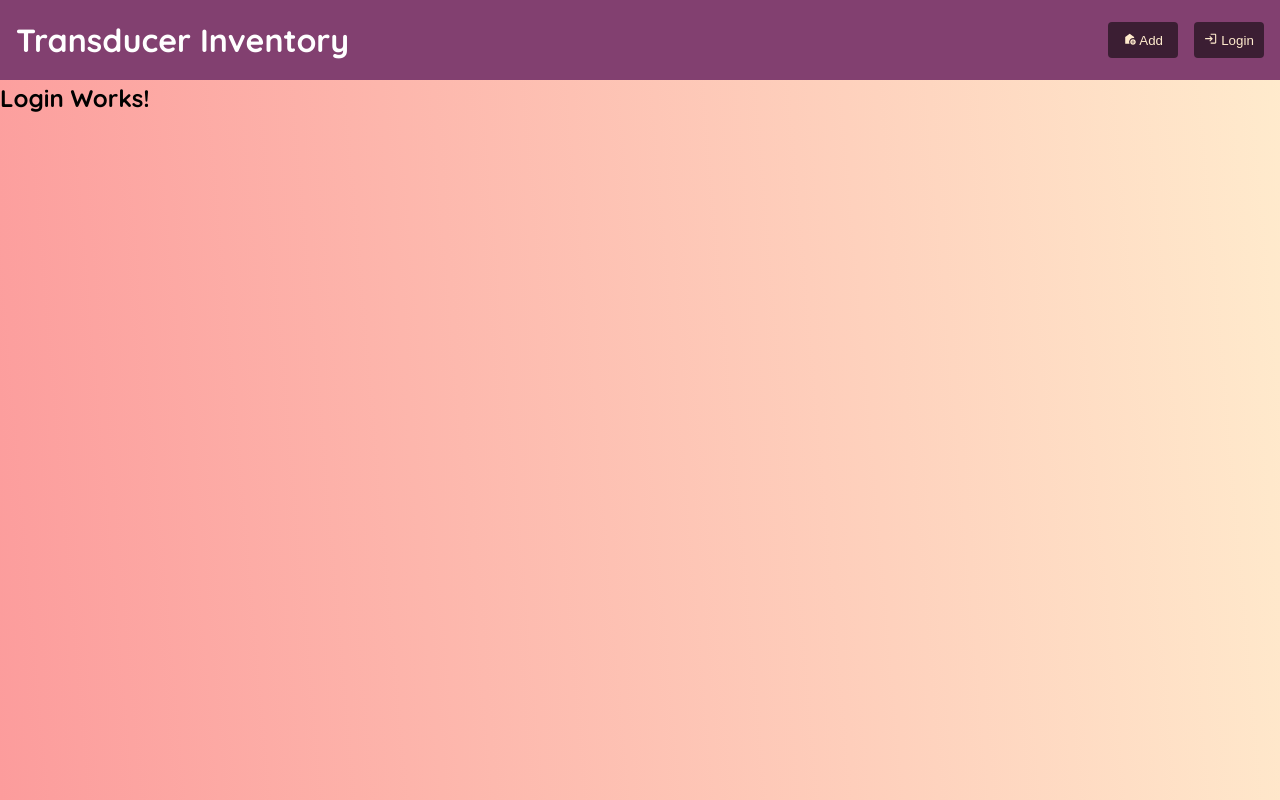
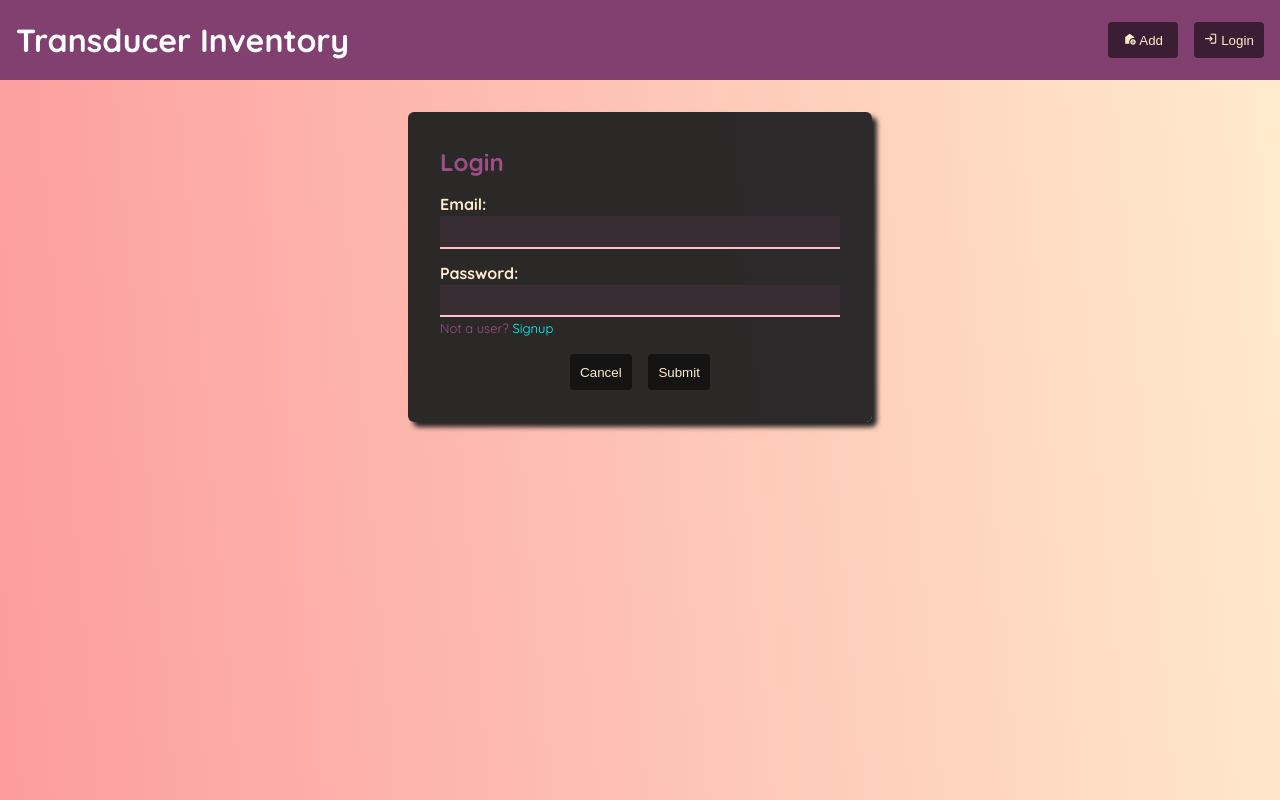
Before and after one commit to MattAKeider/transducer-inventory, a React (Vite) app: page /login in a window 1280 px wide. Built offline with nearby package versions, Linux system fonts and the light colour scheme.

Commit message:
add login form

```diff
--- a/src/App.tsx
+++ b/src/App.tsx
@@ -3,7 +3,7 @@ import { createBrowserRouter, RouterProvider } from 'react-router-dom';
 import MessagePage from './components/MessagePage/MessagePage';
 import Root from './pages/Root';
 import Home from './pages/Home';
-import Login from './pages/Login';
+import Login from './pages/Login/Login';
 
 const router = createBrowserRouter([
   {
--- a/src/components/Header/Header.tsx
+++ b/src/components/Header/Header.tsx
@@ -1,4 +1,5 @@
 import { useRef } from 'react';
+import { useNavigate } from 'react-router-dom';
 import { MdAddHome, MdLogin, MdLogout } from "react-icons/md";
 
 import Modal, { ModalHandle } from '../../ui/Modal/Modal';
@@ -8,6 +9,7 @@ import styles from './Header.module.css';
 
 const Header = () => {
   const modalRef = useRef<ModalHandle>();
+  const navigate = useNavigate();
 
   const handleOpenAddTransducer = () => {
     modalRef.current.open();
@@ -17,8 +19,8 @@ const Header = () => {
     modalRef.current.close();
   };
 
-  const handleOpenLogin = () => {
-    console.log('Log in!');
+  const handleLogin = () => {
+    navigate('/login');
   };
 
   return (
@@ -31,7 +33,7 @@ const Header = () => {
           <h1 className={styles.title}>Transducer Inventory</h1>
           <nav className={styles.navbar}>
             <Button className={styles.button} onClick={handleOpenAddTransducer}><MdAddHome/> Add</Button>
-            <Button className={styles.button} onClick={handleOpenLogin}><MdLogin/> Login</Button>
+            <Button className={styles.button} onClick={handleLogin}><MdLogin/> Login</Button>
           </nav>
         </div>
       </header>
--- /dev/null
+++ b/src/components/LoginForm/LoginForm.module.css
@@ -0,0 +1,49 @@
+.form_container {
+  margin: 1rem;
+}
+
+.title {
+  color: #a6518ff1;
+}
+
+.field {
+  margin-top: 0.75rem;
+}
+
+.field label {
+  display: block;
+  color: #ffebcd;
+  font-weight: bolder;
+}
+
+.field input {
+  width: 400px;
+  padding: 0.30rem;
+  border: none;
+  border-bottom: 2px solid pink;
+  background-color: #773f6828;
+  color: #fff;
+  font-size: large;
+}
+
+.switch_text {
+  color: #a6518ff1;
+  font-size: small;
+  margin-top: 0.1rem;
+}
+
+.switch_text > span{
+  color: cyan;
+}
+
+.switch_text > span:hover {
+  cursor: pointer;
+  color: violet;
+}
+
+.form_actions {
+  display: flex;
+  justify-content: center;
+  margin-top: 1rem;
+  gap: 1rem;
+}
--- /dev/null
+++ b/src/components/LoginForm/LoginForm.tsx
@@ -0,0 +1,94 @@
+import { useState } from 'react';
+import { useNavigate } from 'react-router-dom';
+
+import Button from '../../ui/Button/Button';
+import Card from '../../ui/Card/Card';
+import styles from './LoginForm.module.css';
+
+interface User {
+  username: string;
+  email: string;
+  password: string;
+}
+
+const LoginForm = () => {
+  const navigate = useNavigate();
+
+  const [isNewUser, setIsNewUser] = useState<boolean>(false);
+  const [username, setUsername] = useState<string>('');
+  const [email, setEmail] = useState<string>('');
+  const [password, setPassword] = useState<string>('');
+  const [confirm, setConfirm] = useState<string>('');
+
+  const handleChangeUsername = (event: React.ChangeEvent<HTMLInputElement>) => {
+    setUsername(event.target.value);
+  };
+
+  const handleChangeEmail = (event: React.ChangeEvent<HTMLInputElement>) => {
+    setEmail(event.target.value);
+  };
+
+  const handleChangePassword = (event: React.ChangeEvent<HTMLInputElement>) => {
+    setPassword(event.target.value);
+  };
+
+  const handleChangeConfirm = (event: React.ChangeEvent<HTMLInputElement>) => {
+    setConfirm(event.target.value);
+  };
+
+  const handleSwitchForm = () => {
+    setIsNewUser(prevState => !prevState);
+  };
+
+  const handleCancel = () => {
+    navigate('/');
+  };
+
+  const handleSubmit = (event: React.FormEvent<HTMLFormElement>) => {
+    event.preventDefault();
+
+    const userData: User = {
+      username,
+      email,
+      password
+    };
+
+    console.log(userData);
+
+    navigate('/');
+  };
+
+  return (
+    <Card>
+      <div className={styles.form_container}>
+        <h2 className={styles.title}>{isNewUser ? 'Create User' : 'Login'}</h2>
+        <form onSubmit={handleSubmit}>
+          {isNewUser && <div className={styles.field}>
+            <label htmlFor="username">Username:</label>
+            <input type="text" id="username" name="username" value={username} onChange={handleChangeUsername}/>
+          </div>}
+          <div className={styles.field}>
+            <label htmlFor="email">Email:</label>
+            <input type="email" id="email" name="email" value={email} onChange={handleChangeEmail}/>
+          </div>
+          <div className={styles.field}>
+            <label htmlFor="password">Password:</label>
+            <input type="password" id="password" name="password" value={password} onChange={handleChangePassword}/>
+          </div>
+          {isNewUser && <div className={styles.field}>
+            <label htmlFor="confirm">Confirm Password:</label>
+            <input type="password" id="confirm" name="confirm" value={confirm} onChange={handleChangeConfirm}/>
+          </div>}
+          {isNewUser && <p className={styles.switch_text}>Already a user? <span onClick={handleSwitchForm}>Login</span></p>}
+          {!isNewUser && <p className={styles.switch_text}>Not a user? <span onClick={handleSwitchForm}>Signup</span></p>}
+          <div className={styles.form_actions}>
+            <Button type="button" onClick={handleCancel}>Cancel</Button>
+            <Button type="submit">Submit</Button>
+          </div>
+        </form>
+      </div>
+    </Card>
+  );
+};
+
+export default LoginForm;
--- a/src/pages/Login.tsx
+++ /dev/null
@@ -1,5 +0,0 @@
-const Login = () => {
-  return <h2>Login Works!</h2>;
-};
-
-export default Login;
--- /dev/null
+++ b/src/pages/Login/Login.module.css
@@ -0,0 +1,5 @@
+.container {
+  display: flex;
+  justify-content: center;
+  margin-top: 2rem;
+}
--- /dev/null
+++ b/src/pages/Login/Login.tsx
@@ -0,0 +1,12 @@
+import LoginForm from '../../components/LoginForm/LoginForm';
+import styles from './Login.module.css';
+
+const Login = () => {
+  return (
+    <section className={styles.container}>
+      <LoginForm />
+    </section>
+  );
+};
+
+export default Login;
--- /dev/null
+++ b/src/ui/Card/Card.module.css
@@ -0,0 +1,11 @@
+.card {
+  display: flex;
+  justify-content: center;
+  align-items: center;
+  width: fit-content;
+  padding: 1rem;
+  border: none;
+  border-radius: 6px;
+  background-color: #242424f6;
+  box-shadow: 5px 5px 5px #242424;
+}
--- /dev/null
+++ b/src/ui/Card/Card.tsx
@@ -0,0 +1,11 @@
+import styles from './Card.module.css';
+
+interface CardProps extends React.AllHTMLAttributes<HTMLDivElement> {
+  children: React.ReactNode;
+}
+
+const Card = ({ children }: CardProps) => {
+  return <div className={styles.card}>{children}</div>;
+};
+
+export default Card;
```
